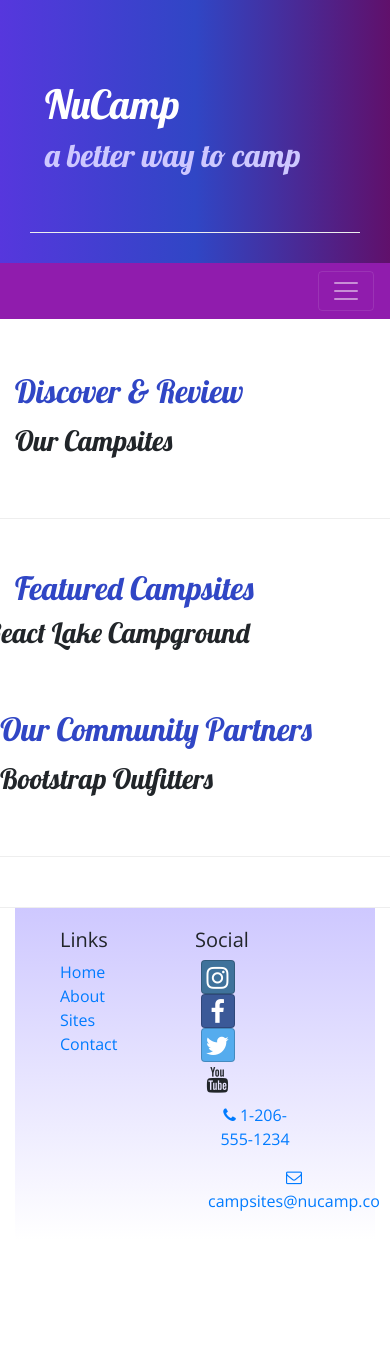
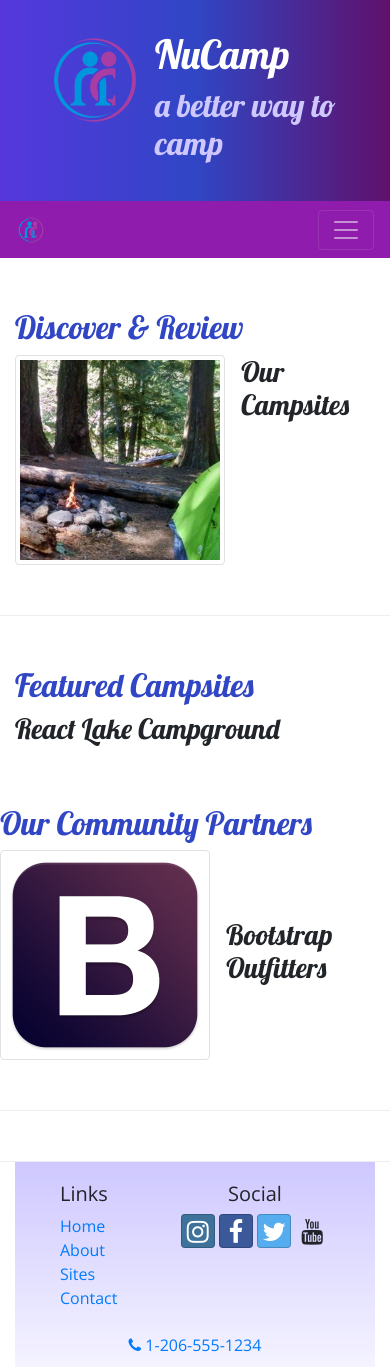
Before and after one commit to sudeepbk/NuCamp, a website: page index.html in a window 390 px wide. Shown: the top 1367 px of the page. Before the commit the page ends 1240 px from the top, so only its background shows below. Drawn offline with nearby package versions, Linux system fonts and the light colour scheme.

Commit message:
Images and Media

```diff
--- a/index.html
+++ b/index.html
@@ -19,9 +19,12 @@
 
   <body>
     <header class="jumbotron jumbotron-fluid">
-     <div class = "container">
-        <div class= "row row-content">
-          <div class= "col-sm-4 order-sm-last col-md-3">
+      <div class="container">
+        <div class="row">
+          <div class="col-4 col-sm-3 col-md-3 aligm-self-center">
+            <img src="img/logo.png" class="ing-fluid">
+          </div>
+          <div class="col">
             <h1>NuCamp</h1>
             <h2>a better way to camp</h2>
           </div>
@@ -30,8 +33,8 @@
     </header>
     <nav class="navbar navbar-expand-sm navbar-dark sticky-top">
       <div class="container">
-            <button class="navbar-toggler ml-auto" type="button"
-      data-toggle="collapse" data-target="#nucampNavbar">
+        <a class="navbar-brand" href="#"><img src="img/logo.png" heigh="30" width="30" /></a>
+        <button class="navbar-toggler " type="button" data-toggle="collapse" data-target="#nucampNavbar">
           <span class="navbar-toggler-icon"></span>
         </button>
         <div class="collapse navbar-collapse" id="nucampNavbar">
@@ -39,30 +42,35 @@
             <li class="nav-item active"><a class="nav-link" href="#"><i class="fa fa-home fa-lg"></i> Home</a></li>
             <li class="nav-item"><a class="nav-link" href="aboutus.html"><i class="fa fa-info fa-lg"></i> About</a></li>
             <li class="nav-item"><a class="nav-link" href="#"><i class="fa fa-list fa-lg"></i> Sites</a></li>
-        <li class="nav-item"><a class="nav-link" href="contactus.html"><i class="fa fa-address-card fa-lg"></i> Contact</a></li>
+            <li class="nav-item"><a class="nav-link" href="contactus.html"><i class="fa fa-address-card fa-lg"></i>
+                Contact</a></li>
           </ul>
         </div>
       </div>
     </nav>
 
     <div class="container">
-      <div class ="row row-content align-items-center">
-        <div class = "col-sm-4 order-sm-last col-md-3">
+      <div class="row row-content align-items-center">
+        <div class="col-sm-4 order-sm-last col-md-3">
           <h2 class="text-sm-right">Discover & Review</h2>
         </div>
-
         <div class="col">
+          <div class="media">
+            <img class="d-flex mr-3 img-thumbnail" src="img/breadcrumb-trail-thumb.jpg" alt="Breadcrumb Trail " />
+            <div class="media-body aligm-self-center">
               <h3>Our Campsites</h3>
               <p class="d-none d-sm-block">
-        Explore our growing database of curated campsites and leave your own reviews! </p>
+                Explore our growing database of curated campsites and leave your own reviews!</p>
+            </div>
+          </div>
         </div>
       </div>
 
     <div class="row row-content align-items-center">
-       <div class = "col-sm-4 col-md-3">
+      <div class="col-sm-4 col-md-3">
         <h2>Featured Campsites</h2>
       </div>
-           <div class="row">
+      <div class="col">
         <h3>React Lake Campground</h3>
         <p class="d-none d-sm-block">
           Nestled in the foothills of the Chrome Mountains, this campground on the
@@ -70,21 +78,23 @@
         </p>
       </div>
 
-
   <div class="row row-content
       align-items-center">
-        <div class = "col-sm-4 order-sm-last col-md-3">
+    <div class="col-sm-4 order-sm-last col-md-3">
       <h2 class="text-sm-right">Our Community Partners</h2>
     </div>
 
     <div class="col">
-
+      <div class="media">
+        <img class="d-flex mr-3 img-thumbnail" src="img/bootstrap-thumb.png" alt="Bootstrap Outfitters" />
+        <div class="media-body align-self-center">
           <h3>Bootstrap Outfitters</h3>
           <p class="d-none d-sm-block">
             Bootstrap Outfitters supplies you with gear you need at prices you can't
             beat.
           </p>
-
+        </div>
+      </div>
     </div>
   </div>
   </div>
@@ -104,7 +114,6 @@
       </div>
       <div class ="col-6 col-sm-5
       text-center">
-      <div class="col-6 col-sm-5 text-center">
           <h5>Social</h5>
           <a class="btn btn-social-icon btn-instagram" href="http://instagram.com/"><i class="fa fa-instagram"></i></a>
           <a class="btn btn-social-icon btn-facebook" href="http://facebook.com/"><i class="fa fa-facebook"></i></a>
@@ -117,7 +126,9 @@
         </div>
       </div>
      </div>
-    </div>
+
+
+
     </footer>
   </body>
 </html>
```
Also changed, not shown: aboutus.html (+7 -2 lines), contactus.html (+5 -2 lines), img/bootstrap-thumb.png (added), img/breadcrumb-trail-thumb.jpg (added), img/breadcrumb-trail.jpg (added), img/chrome-river-thumb.jpg (added), img/chrome-river.jpg (added), img/logo.png (added), img/react-lake-thumb.jpg (added), img/react-lake.jpg (added), 1 other file. Lines whose indentation alone changed are shown as unchanged.
